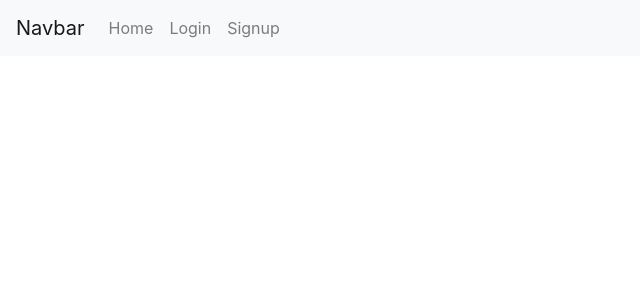
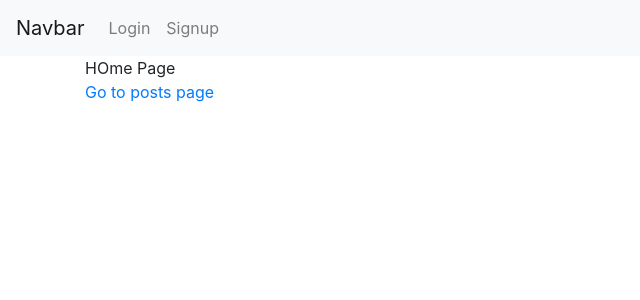
Before and after one commit to leelanarasimha/vue3-course, a Vue app in the folder vue-authentication/: page / in a window 1280 px wide. Shown: the top 300 px of the page, without its empty margins (0-640 px from the left). Built offline with nearby package versions, Linux system fonts and the light colour scheme.

Commit message:
Added the login links condition

```diff
--- a/vue-authentication/src/components/TheNavigation.vue
+++ b/vue-authentication/src/components/TheNavigation.vue
@@ -14,17 +14,22 @@
         </button>
         <div class="collapse navbar-collapse" id="navbarNav">
             <ul class="navbar-nav">
-                <li class="nav-item">
+                <li class="nav-item" v-if="isAuthenticated">
                     <router-link class="nav-link" to="/">Home</router-link>
                 </li>
-                <li class="nav-item">
+                <li class="nav-item" v-if="!isAuthenticated">
                     <router-link class="nav-link" to="/login"
                         >Login</router-link
                     >
                 </li>
-                <li class="nav-item">
+                <li class="nav-item" v-if="!isAuthenticated">
                     <router-link class="nav-link" to="/signup"
                         >Signup</router-link
+                    >
+                </li>
+                <li class="nav-item" v-if="isAuthenticated">
+                    <router-link class="nav-link" to="/posts"
+                        >Posts</router-link
                     >
                 </li>
             </ul>
@@ -33,5 +38,13 @@
 </template>
 
 <script>
-export default {};
+import { mapGetters } from 'vuex';
+import { IS_USER_AUTHENTICATE_GETTER } from '../store/storeconstants';
+export default {
+    computed: {
+        ...mapGetters('auth', {
+            isAuthenticated: IS_USER_AUTHENTICATE_GETTER,
+        }),
+    },
+};
 </script>
--- /dev/null
+++ b/vue-authentication/src/pages/Home.vue
@@ -0,0 +1,11 @@
+<template>
+    <div>
+        <div>HOme Page</div>
+        <div>
+            <router-link to="/posts">Go to posts page</router-link>
+        </div>
+    </div>
+</template>
+<script>
+export default {};
+</script>
--- a/vue-authentication/src/router.js
+++ b/vue-authentication/src/router.js
@@ -1,10 +1,12 @@
 import { createRouter, createWebHistory } from 'vue-router';
 import Login from './pages/Login.vue';
 import Signup from './pages/Signup.vue';
+import Home from './pages/Home.vue';
 import Post from './pages/Post.vue';
 import store from './store/store';
 
 const routes = [
+    { path: '', component: Home },
     { path: '/login', component: Login },
     { path: '/signup', component: Signup },
     { path: '/posts', component: Post },
--- a/vue-authentication/src/store/modules/auth/getters.js
+++ b/vue-authentication/src/store/modules/auth/getters.js
@@ -1,7 +1,14 @@
-import { GET_USER_TOKEN_GETTER } from '../../storeconstants';
+import {
+    GET_USER_TOKEN_GETTER,
+    IS_USER_AUTHENTICATE_GETTER,
+} from '../../storeconstants';
 
 export default {
     [GET_USER_TOKEN_GETTER]: (state) => {
         return state.token;
     },
+
+    [IS_USER_AUTHENTICATE_GETTER](state) {
+        return !!state.token;
+    },
 };
--- a/vue-authentication/src/store/storeconstants.js
+++ b/vue-authentication/src/store/storeconstants.js
@@ -6,3 +6,5 @@ export const LOADING_SPINNER_SHOW_MUTATION =
     '[mutations] show loading spinner';
 
 export const GET_USER_TOKEN_GETTER = '[getters] auth user token';
+export const IS_USER_AUTHENTICATE_GETTER =
+    '[getters] is user authenticated';
```
